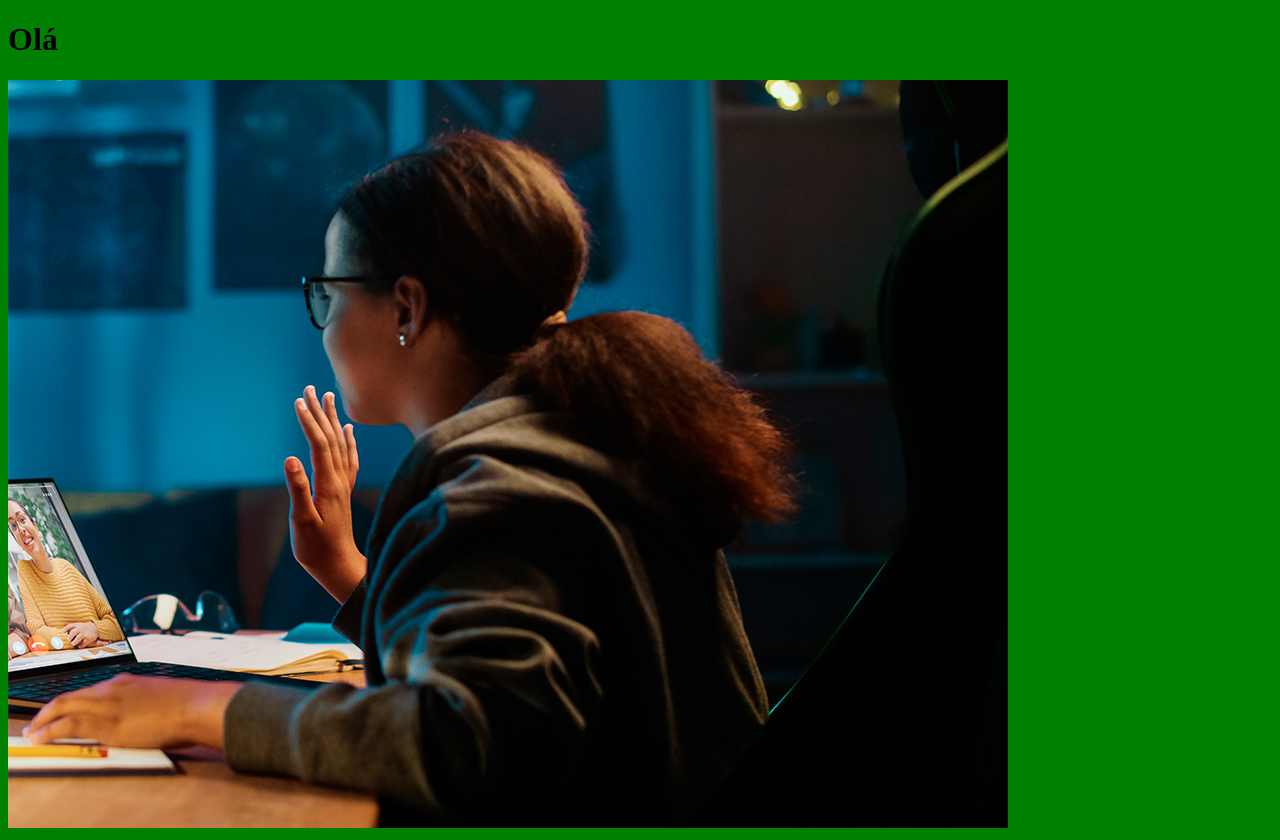
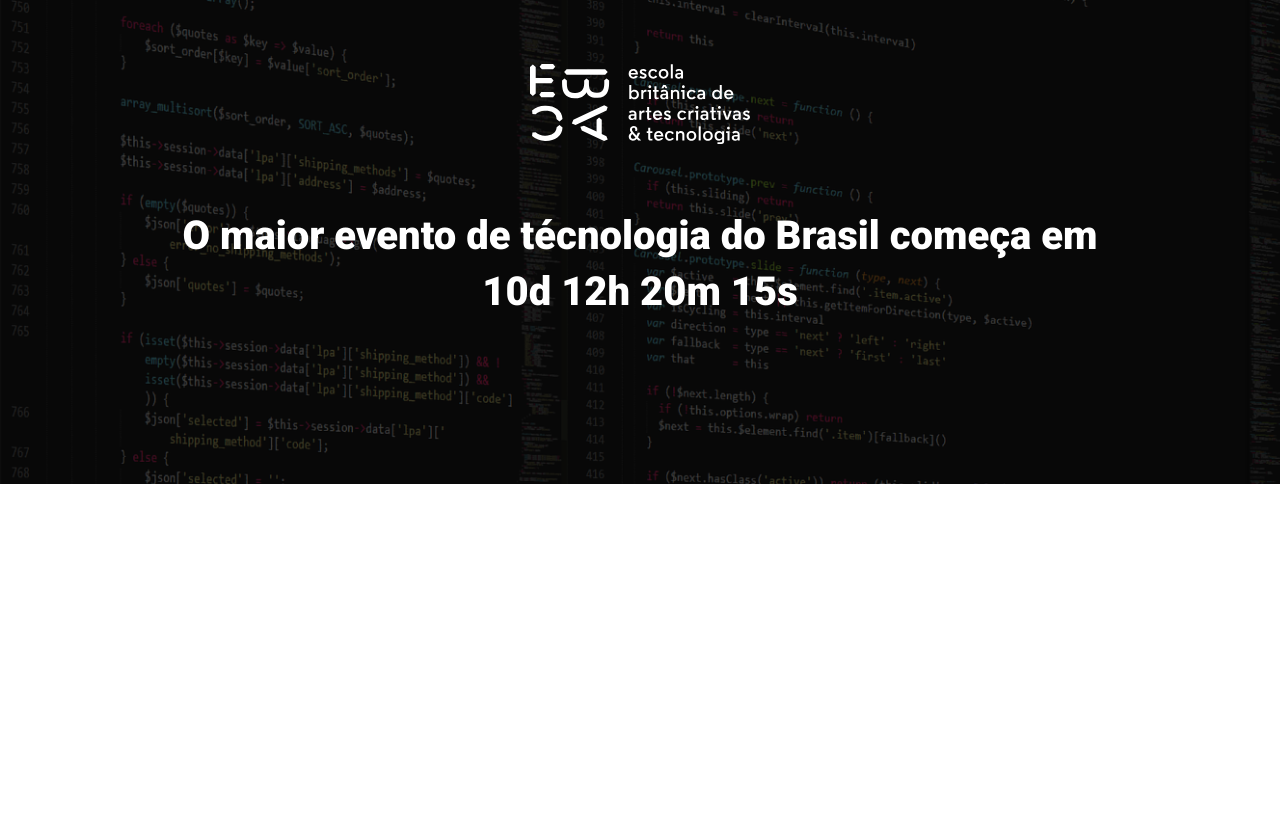
Before and after one commit to goorilas/ebac_tech_talks, a website built with Parcel: page src/index.html in a window 1280 px wide. After the commit the page ends 800 px from the top, so only its background shows below. Built offline with nearby package versions, Linux system fonts and the light colour scheme.

Commit message:
criando o hero

```diff
--- a/src/index.html
+++ b/src/index.html
@@ -4,12 +4,20 @@
     <meta charset="UTF-8">
     <meta name="viewport" content="width=device-width, initial-scale=1.0">
     <title>LandPageParcel</title>
+    <link rel="preconnect" href="https://fonts.googleapis.com">
+    <link rel="preconnect" href="https://fonts.gstatic.com" crossorigin>
+    <link href="https://fonts.googleapis.com/css2?family=Roboto:wght@400;700&display=swap" rel="stylesheet">
+    <link href="https://fonts.googleapis.com/css2?family=Roboto:wght@400;900&display=swap" rel="stylesheet">
     <link rel="stylesheet" href="./styles/main.scss">
 </head>
 <body>
-    <h1>Olá</h1>
-    <img src="./images/backend.png" alt="">
-
-    <script src="./scripts/main.js"></script>
+    <header class="hero">
+        <div class="container">
+            <img class="hero__logo" src="./images/ebac_logo.svg" alt="EBAC">
+            <p class="hero__text">
+                O maior evento de técnologia do Brasil começa em 10d 12h 20m 15s
+            </p>
+        </div>
+    </header>
 </body>
 </html>
--- /dev/null
+++ b/src/styles/_hero.scss
@@ -0,0 +1,54 @@
+
+
+.hero {
+    padding-top: 64px;
+    padding-bottom: 100px;
+    background-image: url(../images/fundo.png);
+    background-repeat: no-repeat;
+    background-size: cover;
+    position: relative; //tem a capacidade de prender o elemento com o position absolute dentro dele.
+
+    .container {
+        position: relative;
+    }
+
+    &::before {
+        position: absolute;
+        top: 0;
+        left: 0;
+        width: 100%;
+        height: 100%;
+        background-color: #000;
+        content: '';
+        opacity: .7;
+    }
+
+    &__text {
+        margin-top: 64px;
+        margin-bottom: 64px;
+        font-size: 40px;
+        line-height: 56px;
+        font-weight: 800;
+        text-align: center;
+    }
+
+    &__logo {
+        display: block;
+        margin: 0 auto; //para centralizar uzando display block.
+        height: 80px;
+    }
+
+    @media (max-width: 640px) {
+        padding: 40px;
+
+        &__logo {
+            height: 40px;
+        }
+
+        &__text {
+            font-size: 22px;
+            line-height: 24px;
+            margin: 24px 0;
+        }
+    }
+}
--- a/src/styles/main.scss
+++ b/src/styles/main.scss
@@ -1,3 +1,23 @@
-body {
-    background-color: green;
+@use 'hero';
+
+* {
+    margin: 0;
+    padding: 0;
+    box-sizing: border-box;
+    font-family: Roboto, sans-serif;
+    color: #fff;
 }
+
+.container {
+    max-width: 960px;
+    width: 100%;
+    margin: 0 auto;
+
+    @media (max-width: 640px) {
+        max-width: 80%;
+    }
+
+    @media (max-width: 1024px) {
+        max-width: 90%;
+    }
+}
```
